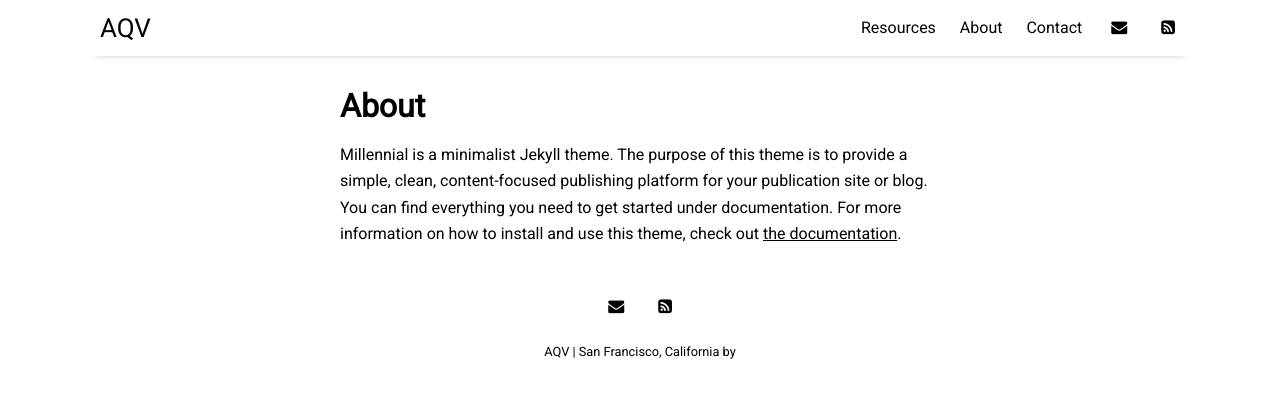
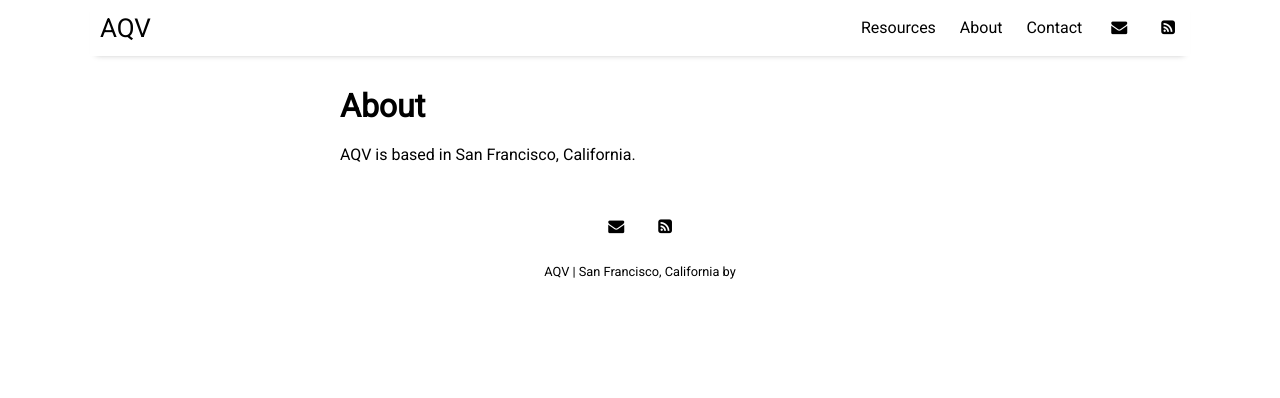
Before and after one commit to aqv-us/aqv-us, a Jekyll site: the page built from pages/about.md, in a window 1280 px wide. Shown: the top 398 px of the page. Built offline with Jekyll 4.4.1, drawn with Linux system fonts in a browser that asks for light colours; nearby versions of some CDN libraries.

Commit message:
Update about.md

```diff
--- a/pages/about.md
+++ b/pages/about.md
@@ -4,4 +4,4 @@ title: About
 permalink: /about
 ---
 
-Millennial is a minimalist Jekyll theme. The purpose of this theme is to provide a simple, clean, content-focused publishing platform for your publication site or blog. You can find everything you need to get started under documentation. For more information on how to install and use this theme, check out [the documentation]({{ site.github.url }}{% post_url 2016-10-10-getting-started %}).
+AQV is based in San Francisco, California.
```
